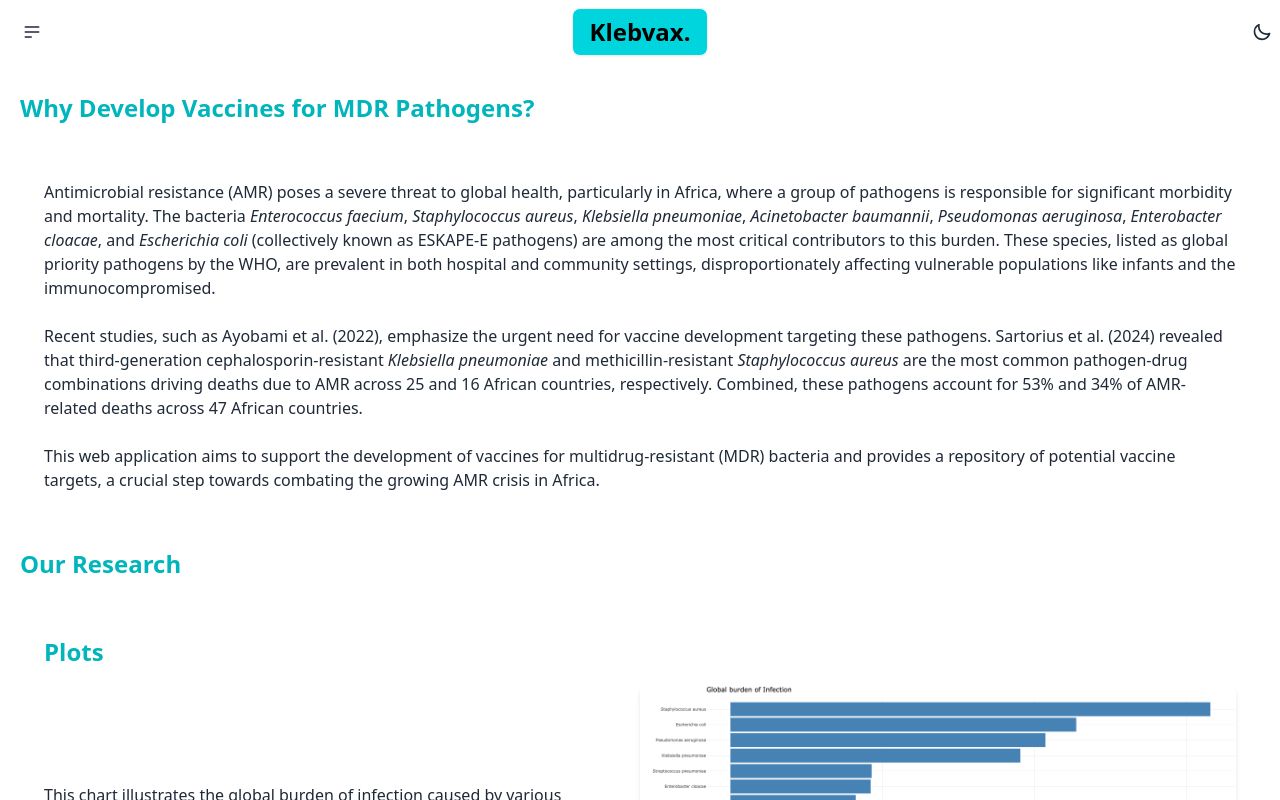
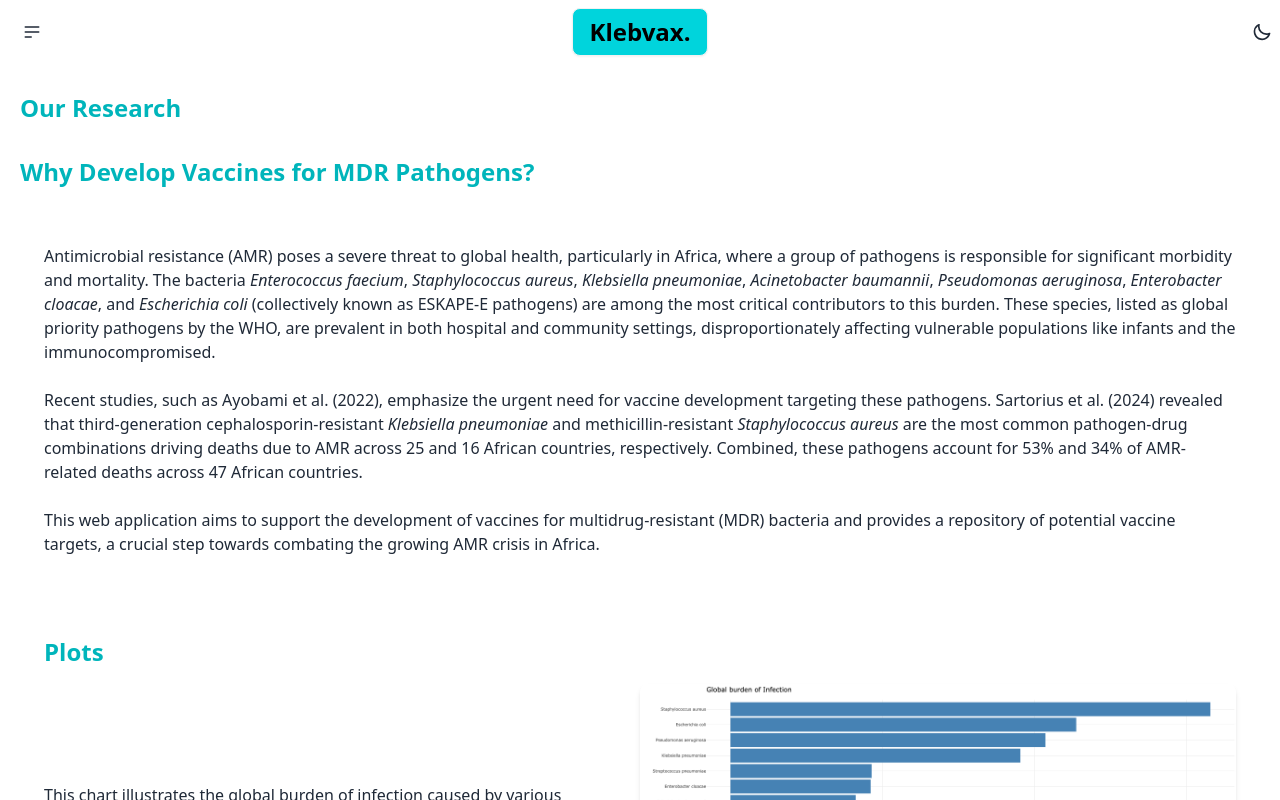
Before and after one commit to Aneousion/vivli, a Next.js app: page /research in a window 1280 px wide. Shown: the top 800 px of the page. Built offline with nearby package versions, Linux system fonts and the light colour scheme.

Commit message:
Update storytelling.tsx

```diff
--- a/src/components/storytelling.tsx
+++ b/src/components/storytelling.tsx
@@ -91,7 +91,8 @@ export default function StorytellingComponent() {
     return (
         <>
             <div className="space-y-8 p-5 pt-7">
-                <h2 className="text-2xl font-bold mb-4 col">Why Develop Vaccines for MDR Pathogens?</h2>
+                <h2 className="text-2xl font-bold mb-4 col">Our Research</h2>
+                <h5 className="text-2xl font-bold mb-4 col">Why Develop Vaccines for MDR Pathogens?</h5>
                 <div className="flex flex-col md:flex-row items-center gap-6 p-6">
                     <p className="flex-1">
                         Antimicrobial resistance (AMR) poses a severe threat to global health, particularly in Africa, where a group of pathogens is responsible for significant morbidity and mortality. The bacteria <em>Enterococcus faecium</em>, <em>Staphylococcus aureus</em>, <em>Klebsiella pneumoniae</em>, <em>Acinetobacter baumannii</em>, <em>Pseudomonas aeruginosa</em>, <em>Enterobacter cloacae</em>, and <em>Escherichia coli</em> (collectively known as ESKAPE-E pathogens) are among the most critical contributors to this burden. These species, listed as global priority pathogens by the WHO, are prevalent in both hospital and community settings, disproportionately affecting vulnerable populations like infants and the immunocompromised.
@@ -102,7 +103,7 @@ export default function StorytellingComponent() {
                     </p>
                 </div>
 
-                <h2 className="text-2xl font-bold mb-4 col">Our Research</h2>
+
                 {storyData.map((section, index) => (
                     <motion.div
                         key={index}
```
